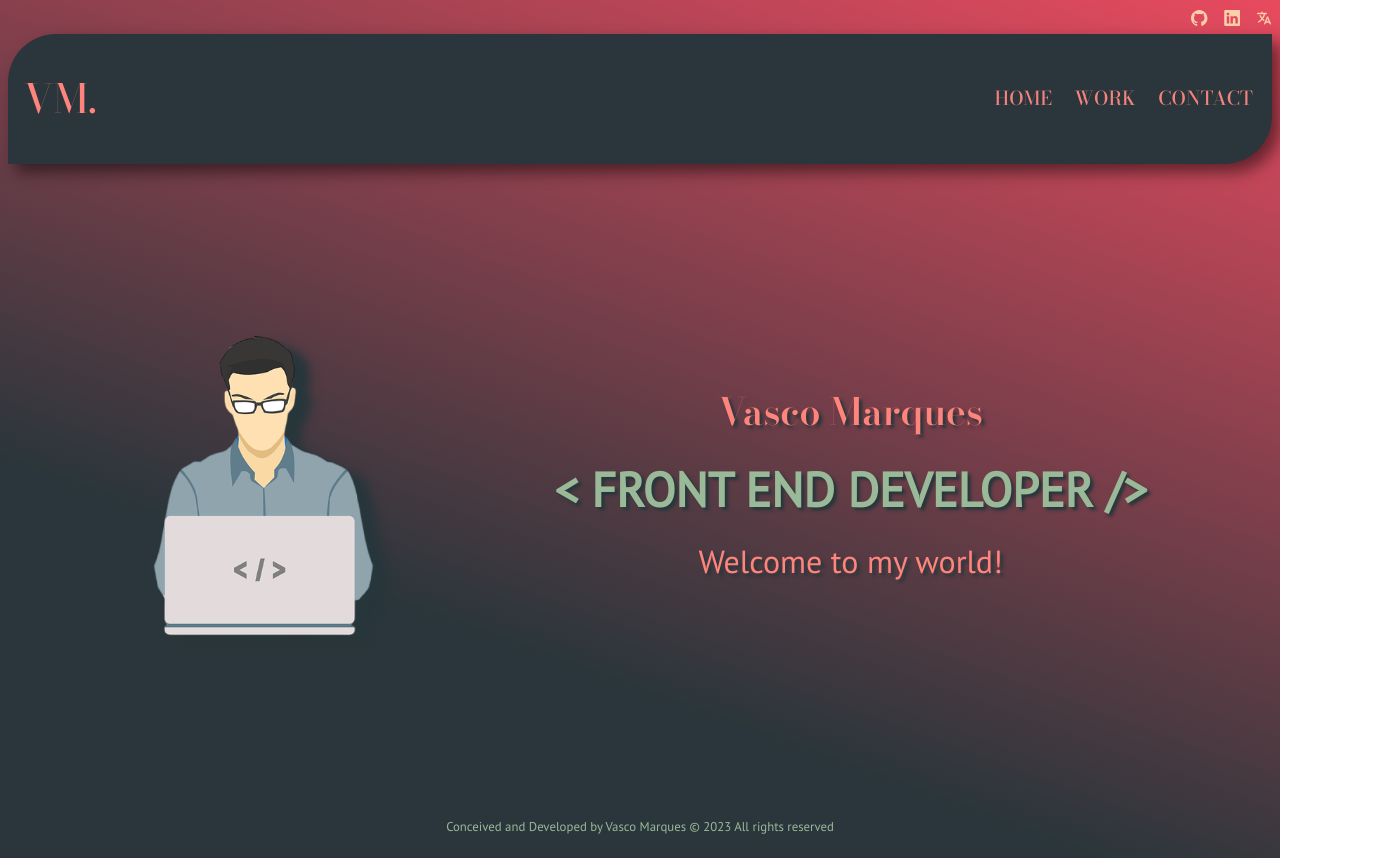
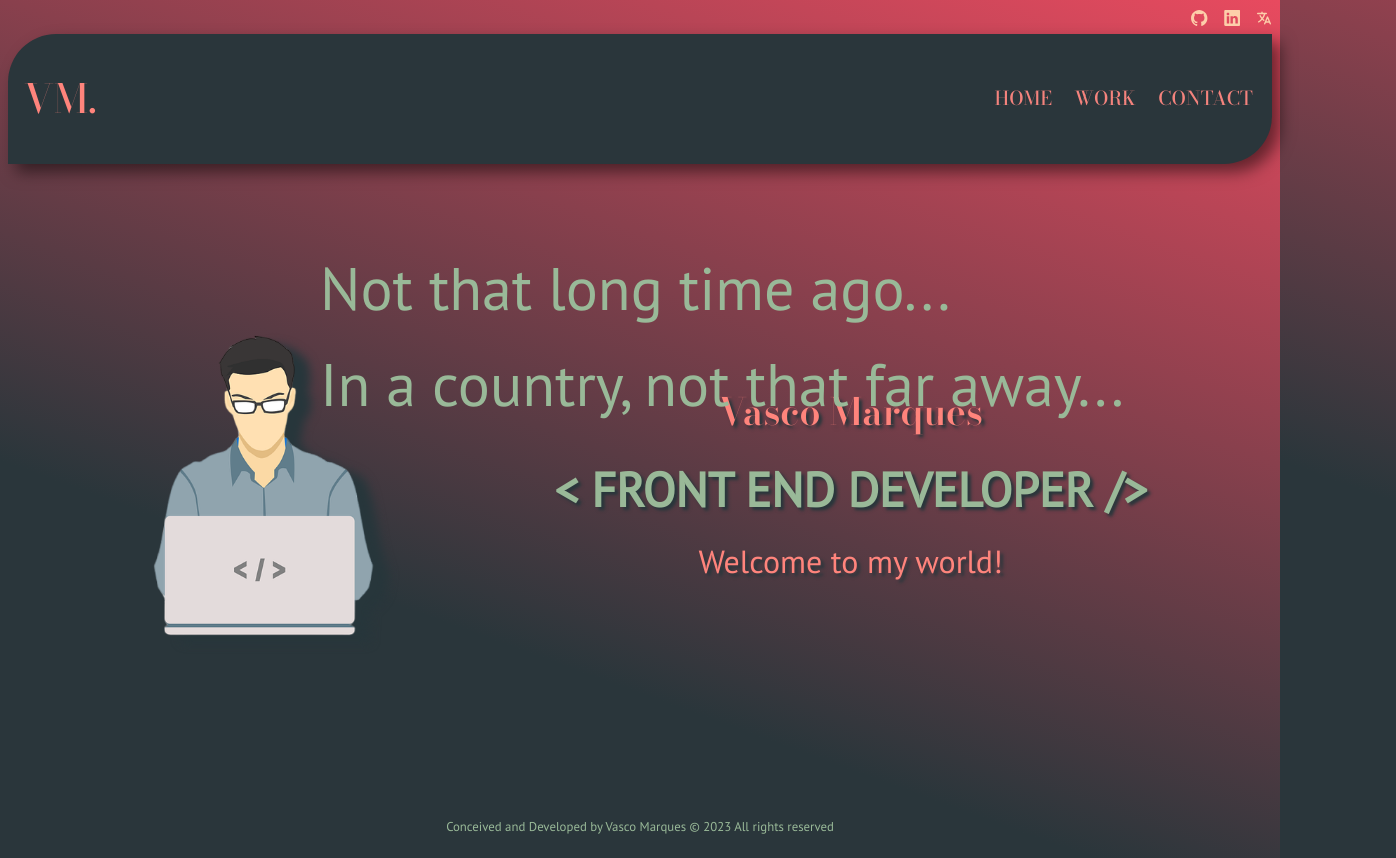
Before and after one commit to tabascum/vue-project, a Vue app: page / in a window 1280 px wide. Shown: the whole page, 1396 px wide, since content can reach past the window. Built offline with nearby package versions, Linux system fonts and the light colour scheme.

Commit message:
Upload newer attempt to get a initial loading screen

```diff
--- a/src/App.vue
+++ b/src/App.vue
@@ -3,34 +3,17 @@ import { RouterView } from 'vue-router'
 import TopBarComponent from './components/TopBarComponent.vue'
 import HeaderComponent from './components/HeaderComponent.vue'
 import FooterComponent from './components/FooterComponent.vue'
-import { ref } from 'vue'
 import LoadingScreenComponent from './components/LoadingScreenComponent.vue'
-
-const view = ref(true)
 </script>
 
 <template>
-  <Suspense>
-    <template #default>
-      <main class="main">
-        <TopBarComponent />
-        <main>
-          <HeaderComponent />
-          <RouterView />
-        </main>
-        <FooterComponent />
-      </main>
-    </template>
-    <template #fallback>
-      <component :is="view ? LoadingScreenComponent : ''"></component>
-    </template>
-  </Suspense>
+  <LoadingScreenComponent />
+  <TopBarComponent />
+  <main class="main">
+    <HeaderComponent />
+    <RouterView />
+  </main>
+  <FooterComponent />
 </template>
 
-<style scoped>
-.main {
-  display: flex;
-  flex-direction: column;
-  justify-content: space-between;
-}
-</style>
+<style scoped></style>
--- a/src/components/LoadingScreenComponent.vue
+++ b/src/components/LoadingScreenComponent.vue
@@ -1,14 +1,14 @@
 <script setup>
-import { reactive } from 'vue'
+import { onMounted, reactive } from 'vue'
 
 const content = reactive({ info: {} })
 
-/* onMounted(async () => {
+onMounted(async () => {
   const data = await new Promise((resolve) => {
     setTimeout(() => {
       resolve({
-        intro1: 'Not that long time ago...',
-        intro2: 'In a country, not that far away...',
+        firstLine: 'Not that long time ago...',
+        secondLine: 'In a country, not that far away...',
         title: 'Vasco M.',
         description: `Lorem ipsum dolor, sit amet consectetur adipisicing elit. Provident eligendi accusantium,
           aut sunt eius quisquam? Eius explicabo tenetur quisquam voluptatem exercitationem
@@ -22,9 +22,9 @@ const content = reactive({ info: {} })
     }, 200)
   })
   content.info = data
-}) */
+})
 
-async function getLoader() {
+/* async function getLoader() {
   return await new Promise((resolve) => {
     setTimeout(() => {
       resolve({
@@ -43,15 +43,17 @@ async function getLoader() {
   })
 }
 
-content.info = await getLoader()
+content.info = await getLoader() */
 </script>
 
 <template>
-  <audio autoplay>
-    <source src="../assets/sound/cinematic-trailer-music.mp3" type="audio/mp3" />
-  </audio>
-  <section class="section">
-    <article class="intro">{{ content.info.intro1 }} <br />{{ content.info.intro2 }}</article>
+  <section class="section-wrapper">
+    <audio autoplay>
+      <source src="../assets/sound/cinematic-trailer-music.mp3" type="audio/mp3" />
+    </audio>
+    <article class="intro">
+      {{ content.info.firstLine }} <br />{{ content.info.secondLine }}
+    </article>
     <div class="content-wrapper">
       <article class="loading-content">
         <h1>{{ content.info.title }}</h1>
@@ -64,6 +66,12 @@ content.info = await getLoader()
 </template>
 
 <style scoped>
+.section-wrapper {
+  margin: 0;
+  padding: 0;
+  box-sizing: border-box;
+  z-index: 2;
+}
 .intro {
   position: absolute;
   top: 30%;
```
